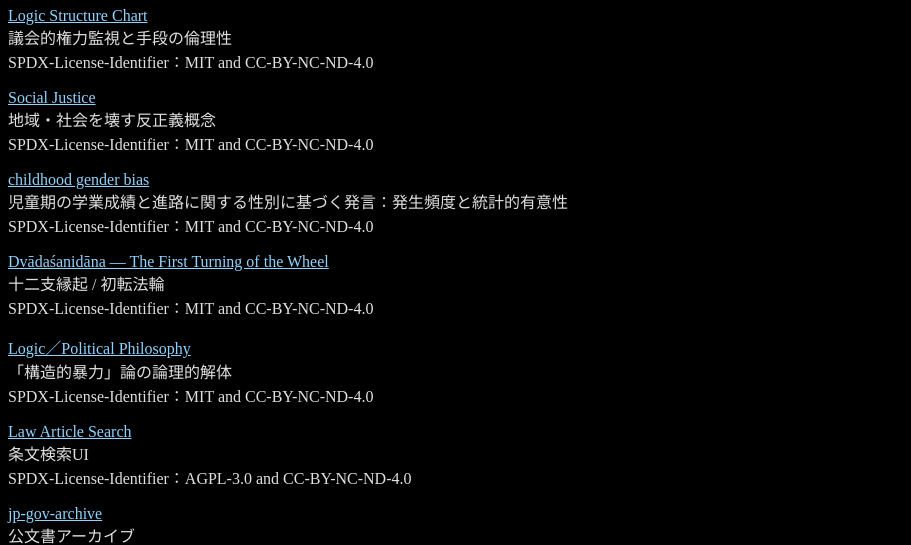
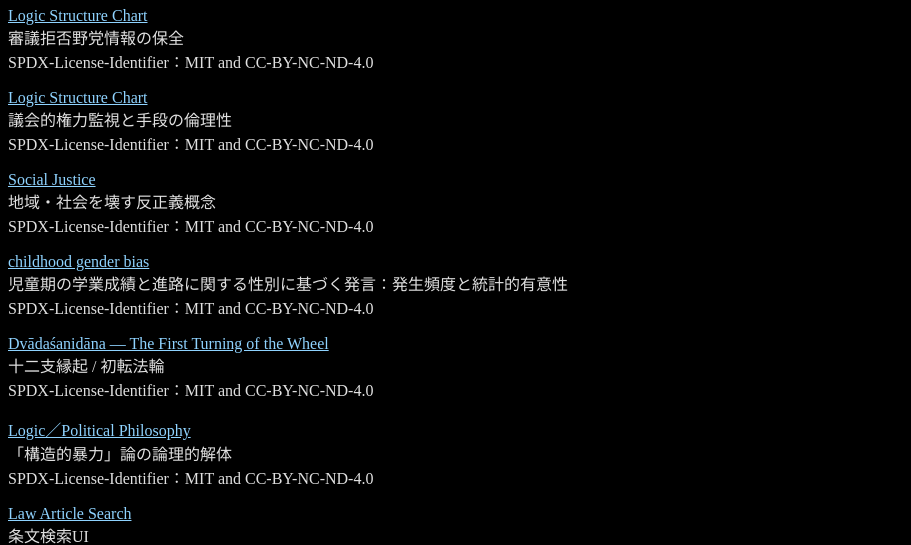
Before and after one commit to 24-blog/pages, a plain HTML site: page index.html in a window 1280 px wide. Shown: the part 555-1100 px from the top of the page, without its empty margins (0-911 px from the left). Drawn offline with Linux system fonts and the light colour scheme.

Commit message:
Update index.html

```diff
--- a/index.html
+++ b/index.html
@@ -159,6 +159,12 @@
 
 <h1>2026</h1>
 <p>
+<a href="https://24-blog.github.io/jp-lawmaker-archive/" target="_blank" rel="noopener">Logic Structure Chart</a><br>
+審議拒否野党情報の保全<br>
+SPDX-License-Identifier∶MIT and CC-BY-NC-ND-4.0
+</p>
+
+<p>
 <a href="https://github.com/24-blog/lsc" target="_blank" rel="noopener">Logic Structure Chart</a><br>
 議会的権力監視と手段の倫理性<br>
 SPDX-License-Identifier∶MIT and CC-BY-NC-ND-4.0
```
